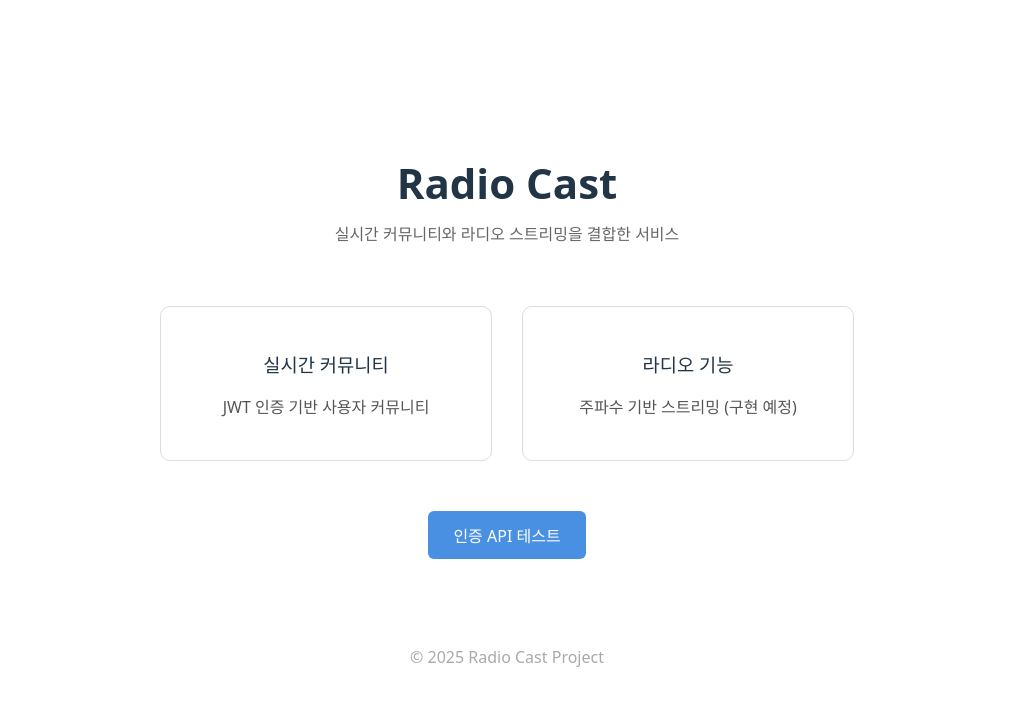
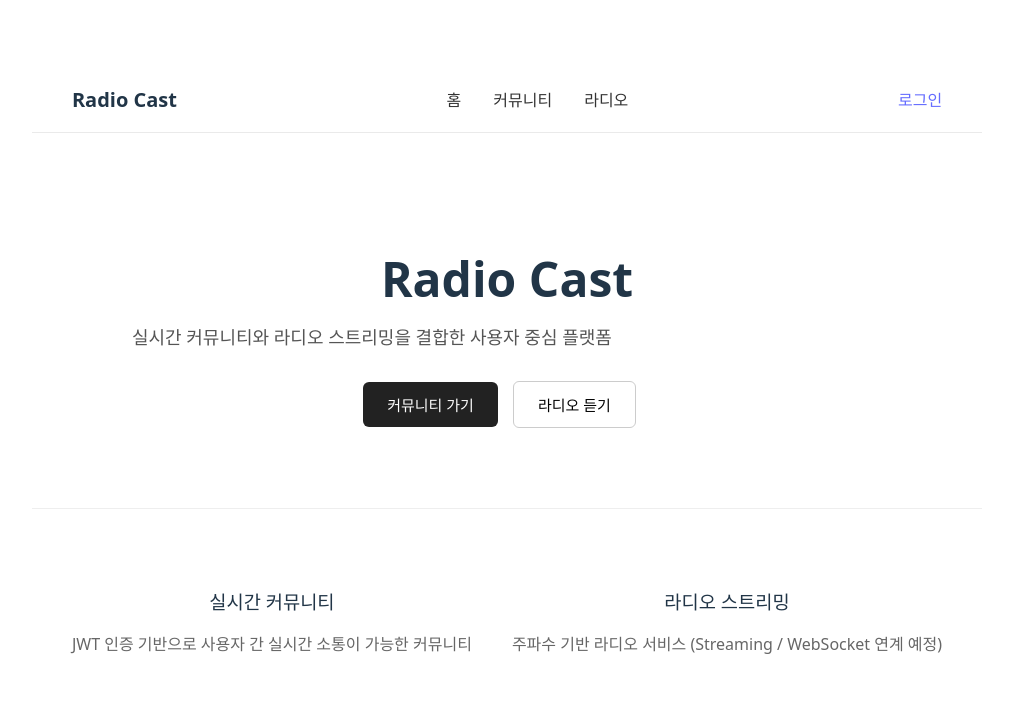
Before and after one commit to yuiop241114/Project_Radio, a React app in the folder frontend/: page / in a window 1280 px wide. Shown: the top 706 px of the page, without its empty margins (133-1146 px from the left). Built offline with nearby package versions, Linux system fonts and the light colour scheme; the HTML template or start-up script is replaced by a standard one.

Commit message:
메인페이지 만드는중 css 수정 해야됨

```diff
--- /dev/null
+++ b/frontend/src/components/common/ContentSection.jsx
@@ -0,0 +1,25 @@
+import React from "react";
+
+const FeatureSection = () => {
+  return (
+    <section className="feature-section">
+      <div className="feature">
+        <h3>실시간 커뮤니티</h3>
+        <p>
+          JWT 인증 기반으로 사용자 간
+          실시간 소통이 가능한 커뮤니티
+        </p>
+      </div>
+
+      <div className="feature">
+        <h3>라디오 스트리밍</h3>
+        <p>
+          주파수 기반 라디오 서비스
+          (Streaming / WebSocket 연계 예정)
+        </p>
+      </div>
+    </section>
+  );
+};
+
+export default FeatureSection;
--- /dev/null
+++ b/frontend/src/components/common/Header.jsx
@@ -0,0 +1,36 @@
+import React from "react";
+import "../../styles/header.css";
+
+const Header = () => {
+  const username = localStorage.getItem("username");
+
+  const logout = () => {
+    localStorage.clear();
+    window.location.href = "/login";
+  };
+
+  return (
+    <header className="header">
+      <div className="header-left">Radio Cast</div>
+
+      <nav className="header-nav">
+        <a href="/">홈</a>
+        <a href="/community">커뮤니티</a>
+        <a href="/radio">라디오</a>
+      </nav>
+
+      <div className="header-right">
+        {username ? (
+          <>
+            <span className="user">{username}</span>
+            <button onClick={logout}>로그아웃</button>
+          </>
+        ) : (
+          <a href="/login">로그인</a>
+        )}
+      </div>
+    </header>
+  );
+};
+
+export default Header;
--- a/frontend/src/pages/MainPage.jsx
+++ b/frontend/src/pages/MainPage.jsx
@@ -1,35 +1,32 @@
 import React from "react";
-import '../styles/MainPageCss.css'
+import '../styles/mainPageCss.css'
+
+import Header from '../components/common/Header'
+import ContentSection from '../components/common/ContentSection';
 
 const MainPage = () => {
   return (
     <>
-      <main className="main-container">
-        <section className="hero">
-          <h1>Radio Cast</h1>
-          <p>실시간 커뮤니티와 라디오 스트리밍을 결합한 서비스</p>
-        </section>
+      <Header/>
 
-        <section className="features">
-          <div className="feature-card">
-            <h3>실시간 커뮤니티</h3>
-            <p>JWT 인증 기반 사용자 커뮤니티</p>
-          </div>
+      <main className="layout">
+        <section className="hero-section">
+          <div className="hero-text">
+            <h1>Radio Cast</h1>
+            <p>
+              실시간 커뮤니티와 라디오 스트리밍을 결합한
+              사용자 중심 플랫폼
+            </p>
 
-          <div className="feature-card">
-            <h3>라디오 기능</h3>
-            <p>주파수 기반 스트리밍 (구현 예정)</p>
+            <div className="hero-actions">
+              <button className="primary">커뮤니티 가기</button>
+              <button className="secondary">라디오 듣기</button>
+            </div>
           </div>
         </section>
 
-        <section className="api-test">
-          <button>인증 API 테스트</button>
-        </section>
+        <ContentSection/>
       </main>
-
-      <footer className="footer">
-        <p>© 2025 Radio Cast Project</p>
-      </footer>
     </>
   );
 };
--- a/frontend/src/styles/MainPageCss.css
+++ b/frontend/src/styles/MainPageCss.css
@@ -1,61 +1,57 @@
-.main-container {
-  padding: 40px;
-  max-width: 1000px;
+.layout {
+  max-width: 1200px;
   margin: 0 auto;
 }
 
-.hero {
-  text-align: center;
-  margin-bottom: 60px;
+.hero-section {
+  padding: 80px 40px;
+  border-bottom: 1px solid #eee;
 }
 
-.hero h1 {
-  font-size: 42px;
+.hero-text h1 {
+  font-size: 48px;
+  margin-bottom: 15px;
+}
+
+.hero-text p {
+  font-size: 18px;
+  color: #555;
+  max-width: 600px;
+}
+
+.hero-actions {
+  margin-top: 30px;
+}
+
+.hero-actions button {
+  padding: 12px 24px;
+  margin-right: 15px;
+  border-radius: 6px;
+  font-size: 15px;
+  cursor: pointer;
+}
+
+.primary {
+  background: #222;
+  color: white;
+  border: none;
+}
+
+.secondary {
+  background: white;
+  border: 1px solid #ccc;
+}
+
+.feature-section {
+  display: flex;
+  gap: 40px;
+  padding: 60px 40px;
+}
+
+.feature h3 {
   margin-bottom: 10px;
 }
 
-.hero p {
+.feature p {
   color: #666;
 }
-
-.features {
-  display: flex;
-  gap: 30px;
-  justify-content: center;
-}
-
-.feature-card {
-  width: 280px;
-  padding: 25px;
-  border: 1px solid #ddd;
-  border-radius: 10px;
-  text-align: center;
-}
-
-.feature-card h3 {
-  margin-bottom: 10px;
-}
-
-.feature-card p {
-  color: #555;
-}
-
-.api-test {
-  text-align: center;
-  margin-top: 50px;
-}
-
-.api-test button {
-  padding: 12px 25px;
-  border: none;
-  border-radius: 6px;
-  background-color: #4a90e2;
-  color: white;
-  cursor: pointer;
-}
-
-.footer {
-  text-align: center;
-  padding: 30px;
-  color: #aaa;
-}
--- /dev/null
+++ b/frontend/src/styles/header.css
@@ -0,0 +1,34 @@
+.header {
+  height: 64px;
+  padding: 0 40px;
+  display: flex;
+  align-items: center;
+  justify-content: space-between;
+  border-bottom: 1px solid #eaeaea;
+  background-color: #ffffff;
+}
+
+.header-left {
+  font-size: 20px;
+  font-weight: 700;
+}
+
+.header-nav a {
+  margin: 0 16px;
+  font-weight: 500;
+  color: #333;
+}
+
+.header-right {
+  display: flex;
+  align-items: center;
+  gap: 14px;
+}
+
+.header-right button {
+  padding: 6px 14px;
+  border-radius: 4px;
+  border: none;
+  background-color: #222;
+  color: #fff;
+}
```
Also changed, not shown: frontend/src/styles/contentSection.css (added).
